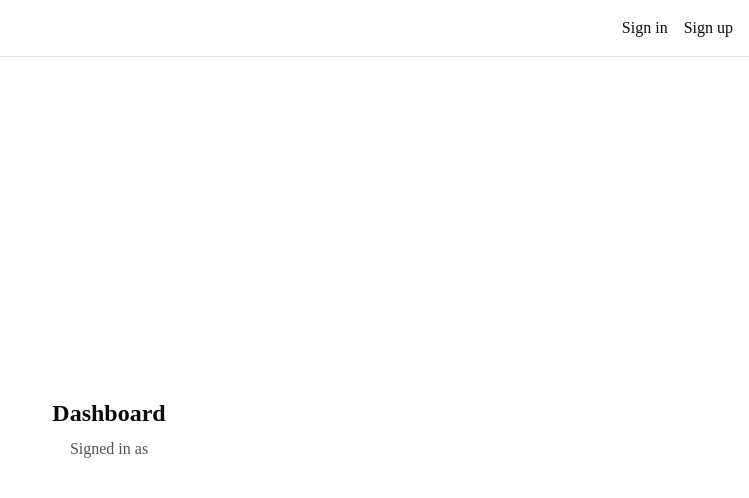
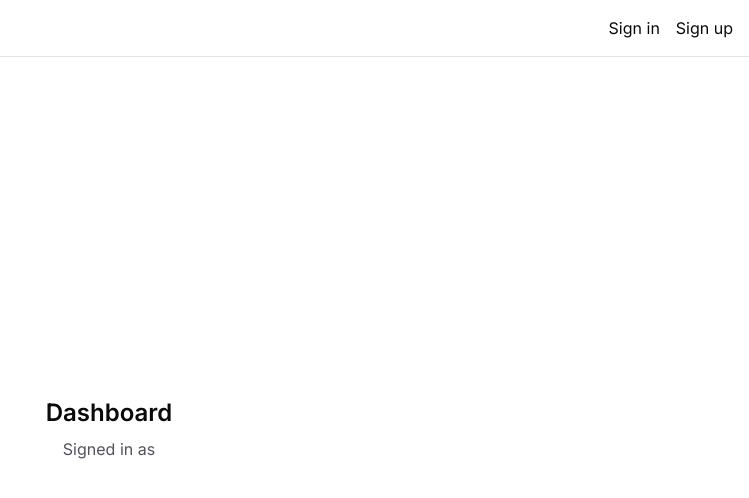
Before and after one commit to chanukinaveesha/codecritic, a Next.js app in the folder frontend/: page /dashboard in a window 1280 px wide. Shown: the top 498 px of the page, without its empty margins (531-1280 px from the left). Built offline with nearby package versions, Linux system fonts and the light colour scheme; no server answers.

Commit message:
feat: update font imports and variables in layout and globals styles

```diff
--- a/frontend/src/app/globals.css
+++ b/frontend/src/app/globals.css
@@ -7,8 +7,8 @@
 @theme inline {
   --color-background: var(--background);
   --color-foreground: var(--foreground);
-  --font-sans: var(--font-sans);
-  --font-mono: var(--font-geist-mono);
+  --font-sans: var(--font-inter);
+  --font-mono: var(--font-jetbrains-mono);
   --font-heading: var(--font-sans);
   --color-sidebar-ring: var(--sidebar-ring);
   --color-sidebar-border: var(--sidebar-border);
@@ -121,9 +121,11 @@
   * {
     @apply border-border outline-ring/50;
   }
+
   body {
     @apply bg-background text-foreground;
   }
+
   html {
     @apply font-sans;
   }
--- a/frontend/src/app/layout.tsx
+++ b/frontend/src/app/layout.tsx
@@ -1,15 +1,15 @@
+import { ClerkProvider, Show, SignInButton, SignUpButton, UserButton } from "@clerk/nextjs";
 import type { Metadata } from "next";
-import { Geist, Geist_Mono } from "next/font/google";
-import { ClerkProvider, Show, SignInButton, SignUpButton, UserButton } from "@clerk/nextjs";
+import { Inter, JetBrains_Mono } from "next/font/google";
 import "./globals.css";
 
-const geistSans = Geist({
-  variable: "--font-geist-sans",
+const inter = Inter({
+  variable: "--font-inter",
   subsets: ["latin"],
 });
 
-const geistMono = Geist_Mono({
-  variable: "--font-geist-mono",
+const jetbrainsMono = JetBrains_Mono({
+  variable: "--font-jetbrains-mono",
   subsets: ["latin"],
 });
 
@@ -27,7 +27,7 @@
     <ClerkProvider>
       <html
         lang="en"
-        className={`${geistSans.variable} ${geistMono.variable} h-full antialiased`}
+        className={`${inter.variable} ${jetbrainsMono.variable} h-full antialiased`}
       >
         <body className="min-h-full flex flex-col">
           <header className="flex items-center justify-end gap-4 border-b border-zinc-200 p-4 dark:border-zinc-800">
```
